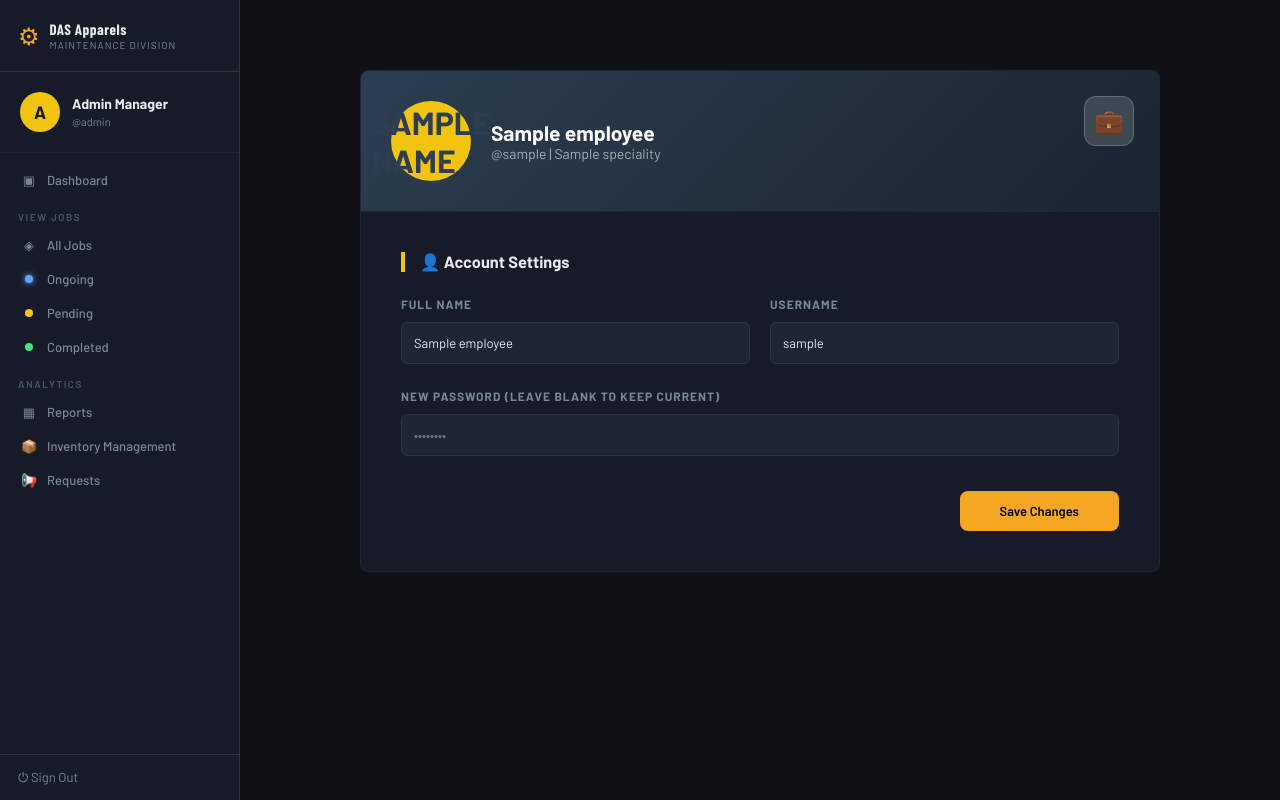
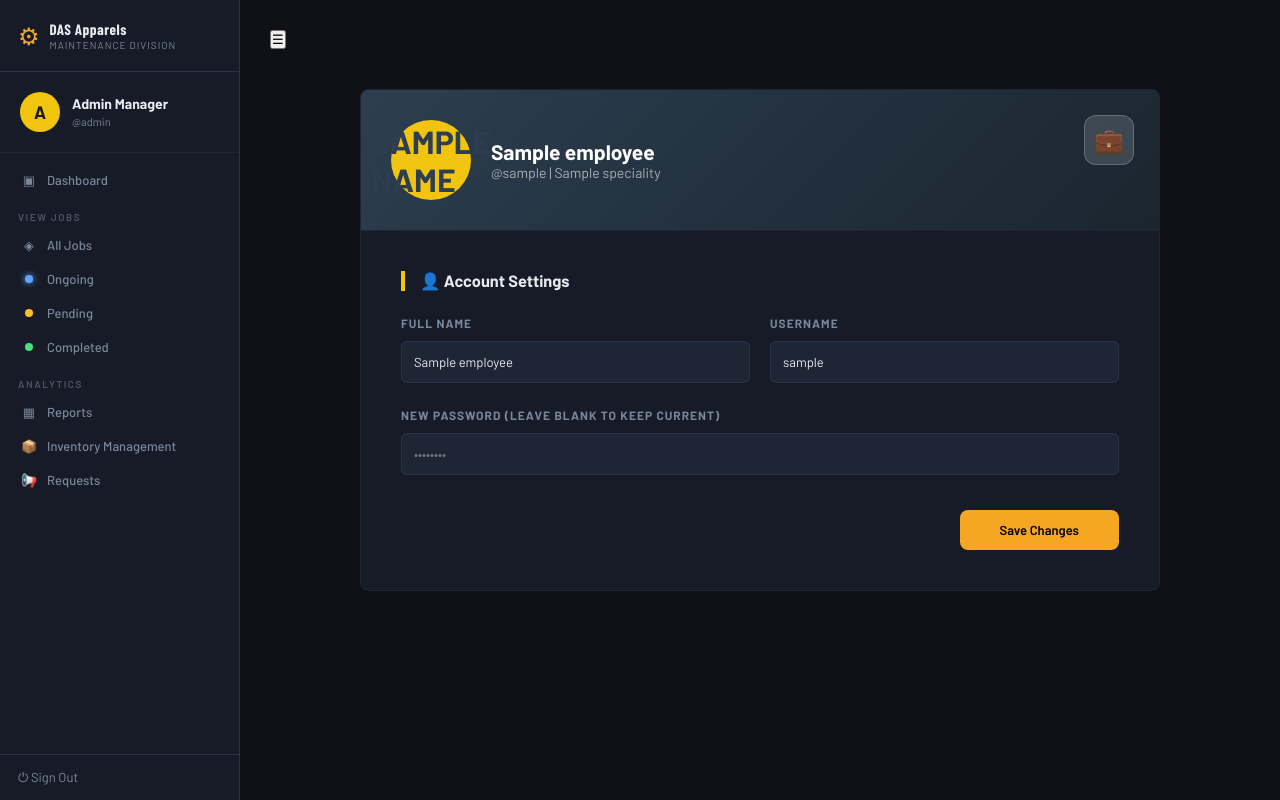
Before and after one commit to yohan-gamage/das-apperals, a Flask app: page /profile in a window 1280 px wide. Run offline with Flask 3, Linux system fonts and the light colour scheme; a user stored in the database is signed in; a database or web service that is not in the repository returns one stand-in record (values such as "Sample title"); data that the repository does not hold is empty; some libraries are stand-ins or nearby versions.

Commit message:
Update base.html

```diff
--- a/templates/base.html
+++ b/templates/base.html
@@ -76,6 +76,11 @@
     {% endif %}
 
     <main class="main-content {% if not session.employee_id %}full-width{% endif %}">
+        {% if session.employee_id %}
+        <button id="menu-toggle" class="mobile-menu-btn">
+            <span class="nav-icon">☰</span>
+        </button>
+        {% endif %}
         {% with messages = get_flashed_messages(with_categories=true) %}
         {% if messages %}
         <div class="flash-container">
```
